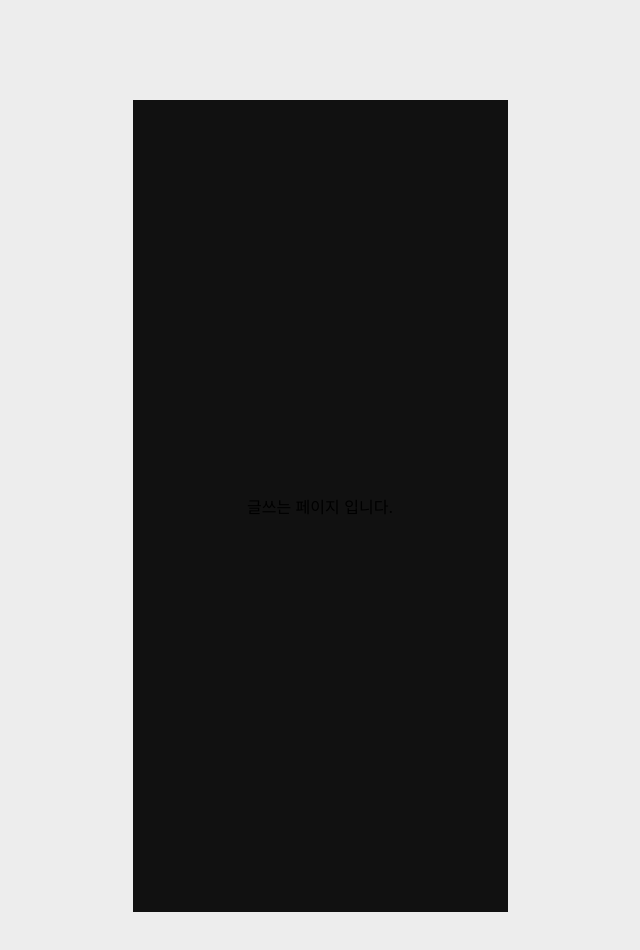
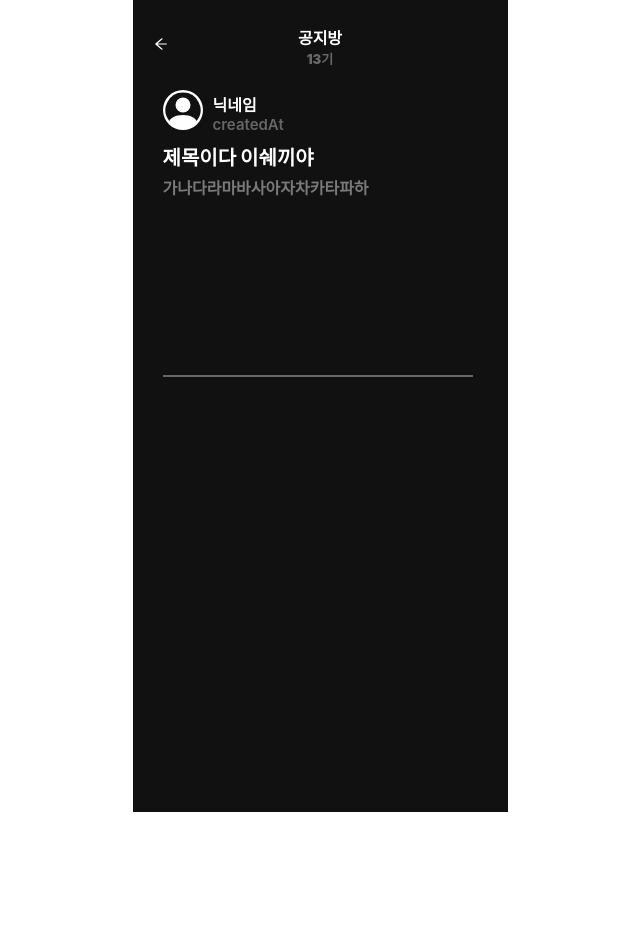
Before and after one commit to Dongckim/EveryTime_Clone_FE, a React (Create React App) app: page /1/1 in a window 1280 px wide. Shown: the top 950 px of the page, without its empty margins (320-960 px from the left). After the commit the page ends 800 px from the top, so only its background shows below. Built offline with nearby package versions, Linux system fonts and the light colour scheme.

Commit message:
page css mid upload

```diff
--- a/src/core/BackgroundLayout.jsx
+++ b/src/core/BackgroundLayout.jsx
@@ -18,6 +18,5 @@ const Layout = styled.div`
     height: 812px;
     width:375px;
     background-color: #111111;
-    margin-top: 100px;
-    margin-bottom: 100px;
+    position: fixed;
 `
--- /dev/null
+++ b/src/core/Profile.jsx
@@ -0,0 +1,22 @@
+import { BsPersonCircle } from 'react-icons/bs'
+import styled from 'styled-components';
+
+const Profile = () => {
+
+    return (
+        <STdiv style={{color:'white'}}>
+            <BsPersonCircle/>
+        </STdiv>
+    )
+}
+
+export default Profile;
+
+const STdiv = styled.div`
+    position: absolute;
+    top: 90px;
+    left: 30px;
+    width: 40px;
+    height: 40px;
+    font-size: 40px;
+`
--- a/src/pages/BoardContent/BoardContent.jsx
+++ b/src/pages/BoardContent/BoardContent.jsx
@@ -1,9 +1,91 @@
+import styled from "styled-components";
+import { AiOutlineArrowLeft } from 'react-icons/ai'
+import { useNavigate } from "react-router-dom";
+import Profile from "../../core/Profile";
+
 const BoardContent = () => {
+    const navigator = useNavigate();
 
     return (
         <div>
-            글쓰는 페이지 입니다.
+            <Headerdiv>
+                <div style={{padding : '20px'}}
+                onClick={()=>{
+                    navigator('/')
+                }}
+                ><AiOutlineArrowLeft/></div>
+                <ALdiv>
+                    <span style={{fontSize:'16px', fontWeight:'600'}}>공지방</span>
+                    <span style={{fontSize:'13px', fontWeight:'900', color:'#686868'}}>13기</span>
+                </ALdiv>
+                <div style={{padding : '20px', color:'#111111'}}><AiOutlineArrowLeft/></div>
+            </Headerdiv>
+            <div>
+                <Profile/>
+                <PRdiv>닉네임</PRdiv>
+                <PRdate>createdAt</PRdate>
+            </div>
+            <div>
+                <div>
+                    <Title>제목이다 이쉐끼야</Title>
+                    <Body>가나다라마바사아자차카타파하</Body>
+                </div>
+                <div></div>
+            </div>
         </div>
     )
 }
 export default BoardContent;
+
+const Headerdiv = styled.div`
+    position: relative;
+    color: white;
+    background-color: #111111;
+    height: 72px;
+    width:375px;
+    bottom: 360px;
+    display: flex;
+    justify-content: space-between;
+    align-items: center;
+`
+const ALdiv = styled.div`
+    display: flex;
+    flex-direction: column;
+    align-items: center;
+`
+const PRdiv = styled.div`
+    position: absolute;
+    color: white;
+    font-weight: 800;
+    top: 92px;
+    left: 80px;
+`
+
+const PRdate = styled.div`
+    position: absolute;
+    top: 115px;
+    left: 80px;
+    color: #666666;
+    font-size: 15px;
+    font-weight: 600;
+`
+
+const Title = styled.div`
+    position: absolute;
+    color:white;
+    font-weight: 900;
+    font-size: 20px;
+    left: 30px;
+    top: 142px;
+`
+
+const Body = styled.div`
+    position: absolute;
+    top: 175px;
+    color: #7a7a7a;
+    left: 30px;
+    width: 310px;
+    font-weight: 800;
+    height: 200px;
+    border-bottom: 2px solid #666666;
+`
--- a/src/pages/Main/Main.jsx
+++ b/src/pages/Main/Main.jsx
@@ -25,11 +25,10 @@ const Main = () => {
                     <span>{value.typeName}</span>
                     <span>더보기</span>
                 </div>
-                {value.boardResposeDtoList.map((item,index)=>{
+                {value.boardResponseDtoList.map((item,index)=>{
                     return (
                         <ContentBox key={Math.random()}>
                             <span>{item.title}</span>
-                            <span>{item.content}</span>
                         </ContentBox>
                         )
                 })}
```
